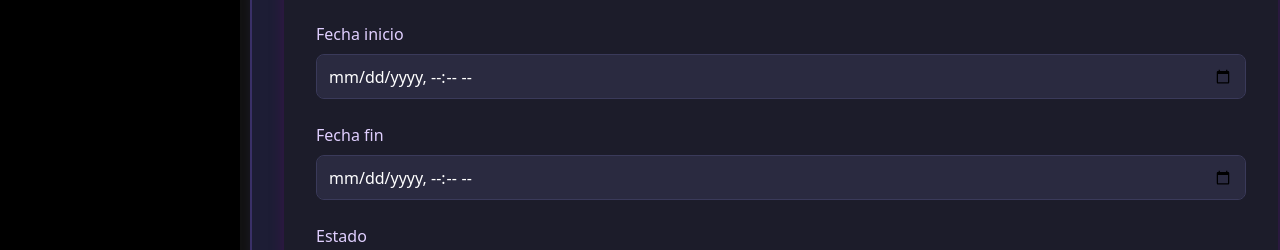
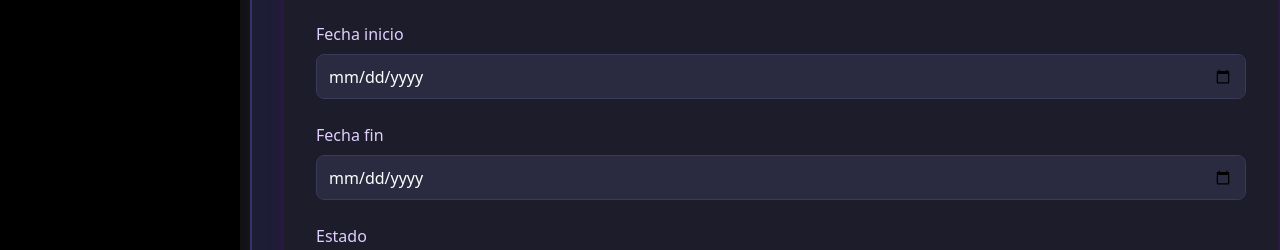
Before and after one commit to MarcosASandes/ProAudio-Frontend, a React (Vite) app: page /project/create in a window 1280 px wide. Shown: the part 449-699 px from the top of the page. Built offline with nearby package versions, Linux system fonts and the light colour scheme.

Commit message:
feat(project): savelog form

```diff
--- a/src/components/projects/CreateProjectForm.jsx
+++ b/src/components/projects/CreateProjectForm.jsx
@@ -127,7 +127,7 @@ const CreateProjectForm = () => {
       <div className={styles.formGroup}>
         <label>Fecha inicio</label>
         <input
-          type="datetime-local"
+          type="date"
           className="form-control"
           {...register("start_date")}
         />
@@ -139,7 +139,7 @@ const CreateProjectForm = () => {
       <div className={styles.formGroup}>
         <label>Fecha fin</label>
         <input
-          type="datetime-local"
+          type="date"
           className="form-control"
           {...register("end_date")}
         />
```
